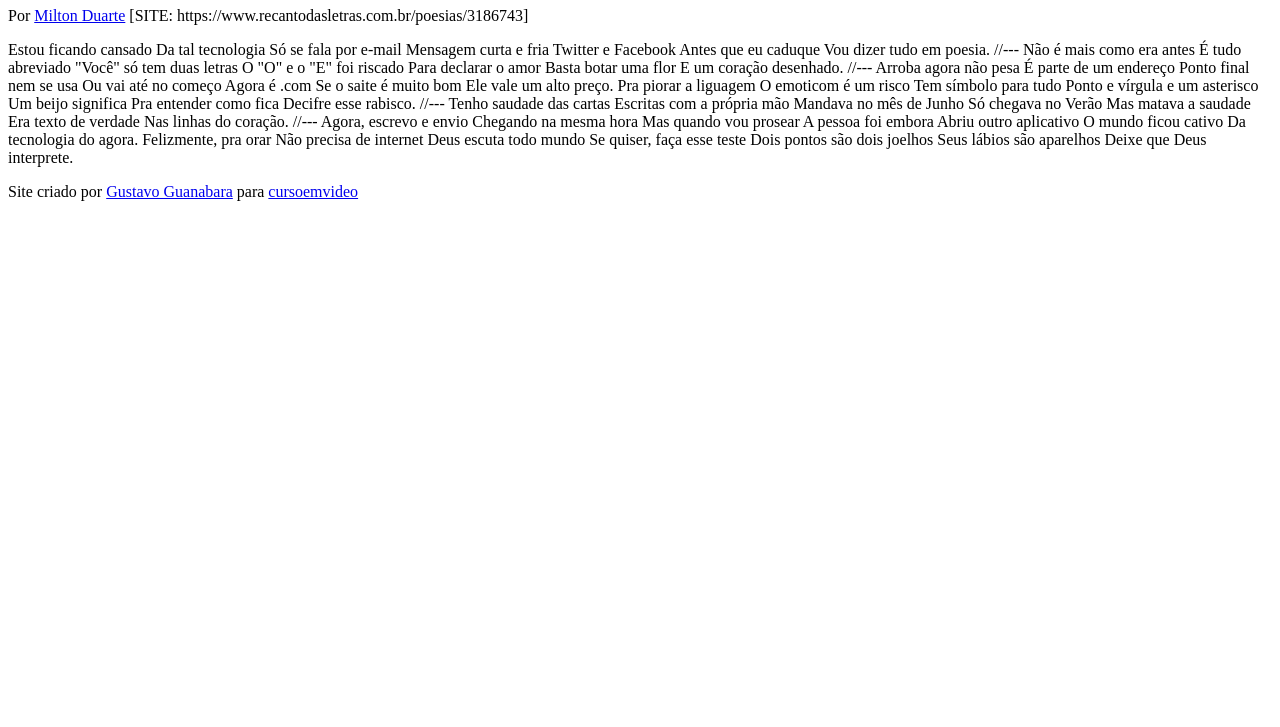
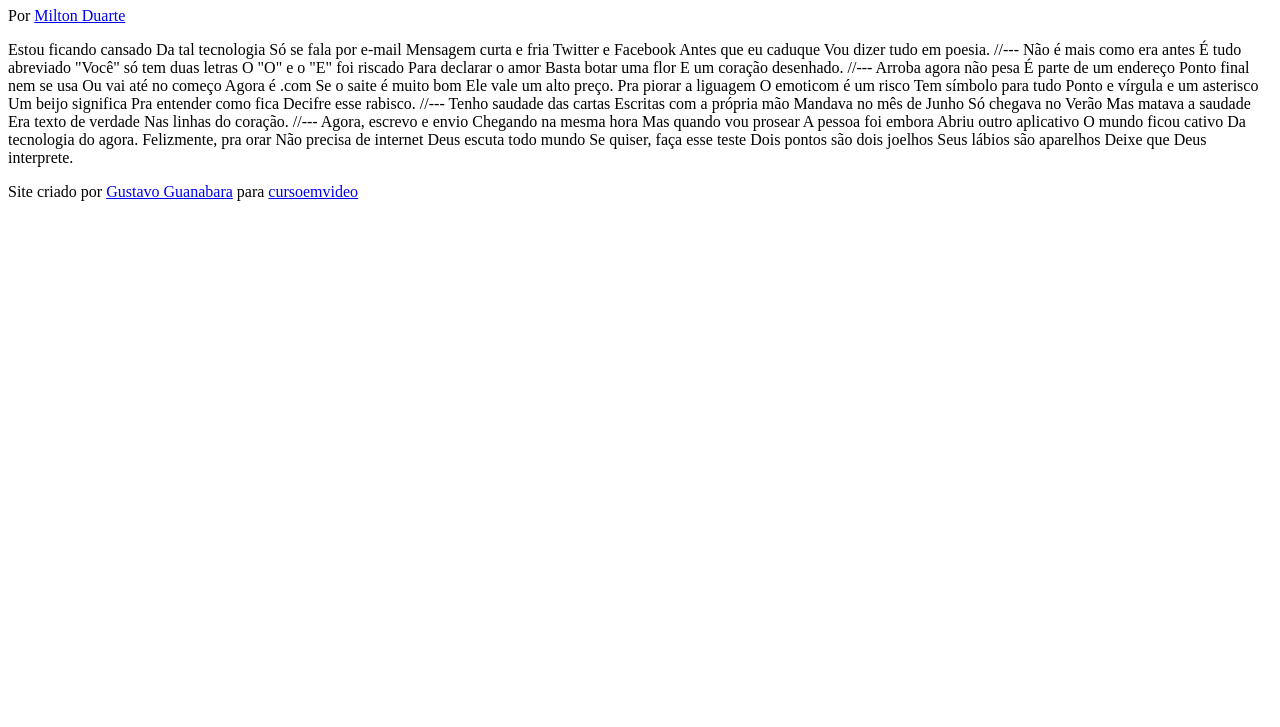
Before and after one commit to KevinCoimbra/Html-css, a plain HTML site: page Exercicios/desafio12/index.html in a window 1280 px wide. Shown: the part 73-800 px from the top of the page. Drawn offline with Linux system fonts and the light colour scheme.

Commit message:
actualizei o desafio 12

```diff
--- a/Exercicios/desafio12/index.html
+++ b/Exercicios/desafio12/index.html
@@ -10,7 +10,7 @@
             <h1>Cordel Moderno</h1>
             <p>
                 Por <a href=" https://www.recantodasletras.com.br/poesias/3186743" target="_blank">Milton Duarte</a>
-                [SITE: https://www.recantodasletras.com.br/poesias/3186743]
+
             </p>
         </header>
 
```
